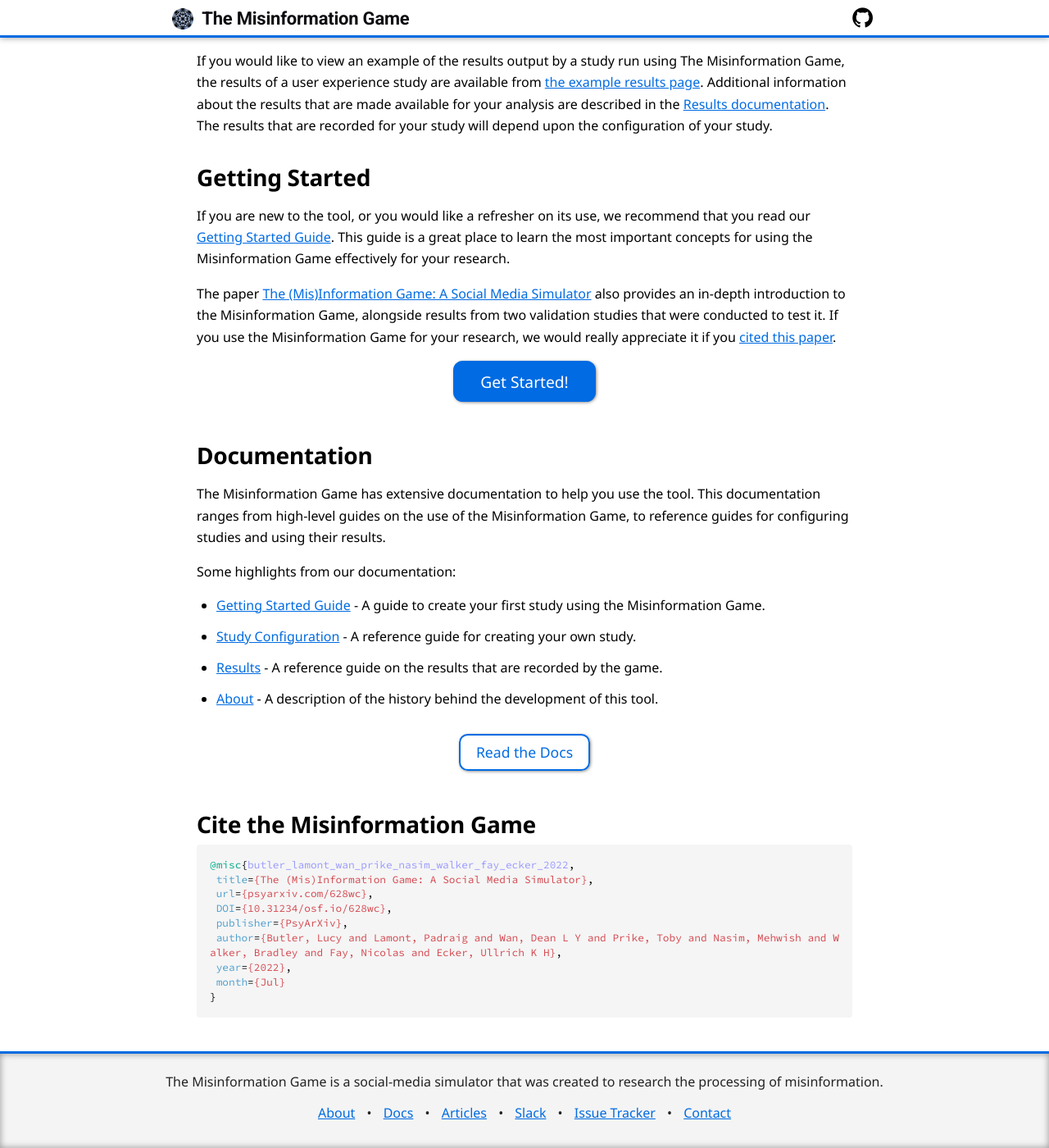
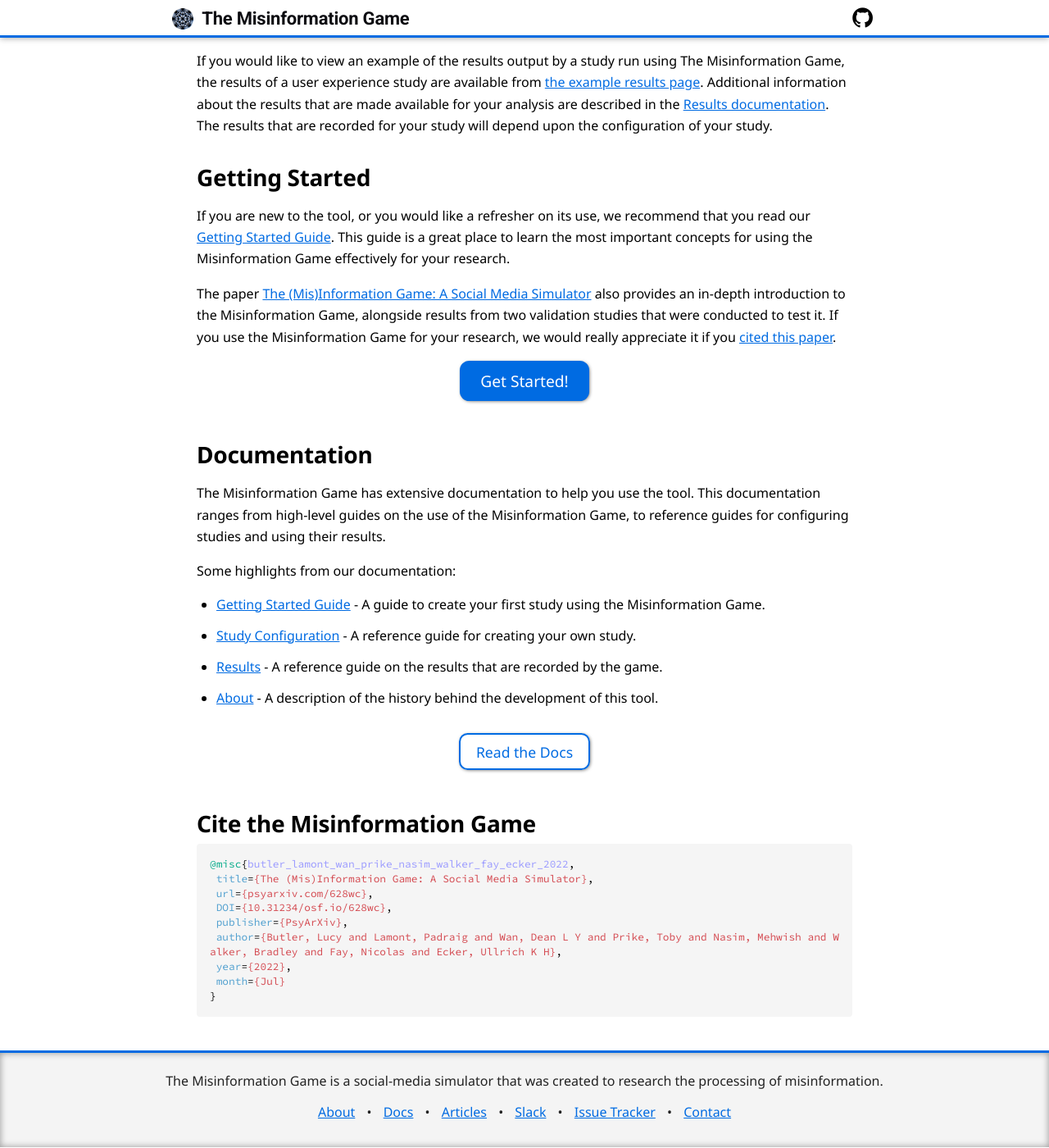
Before and after one commit to beekewardin/themisinformationgame.github.io, a Jekyll site: the page built from Home.md, in a window 1280 px wide and 1400 px high, scrolled down 1082 px. Shown: the whole window at 82% size. Built offline with Jekyll 4.4.1, drawn with Linux system fonts in a browser that asks for light colours; nearby versions of some CDN libraries; our own code applies the rules of GitHub Pages for plain Markdown files.

Commit message:
Resize 'Get Started!' button

```diff
--- a/_sass/_default.scss
+++ b/_sass/_default.scss
@@ -155,7 +155,7 @@ ul#markdown-toc > li > ul > li > ul > li {
 .content-wrapper .big a.call-to-action-button {
   background-color: $brand-color;
   color: white;
-  padding: 0.5em 1.6em;
+  padding: 0.45em 1.2em 0.5em;
   font-size: 1.2em;
 }
 .content-wrapper a.call-to-action-button:hover {
```
